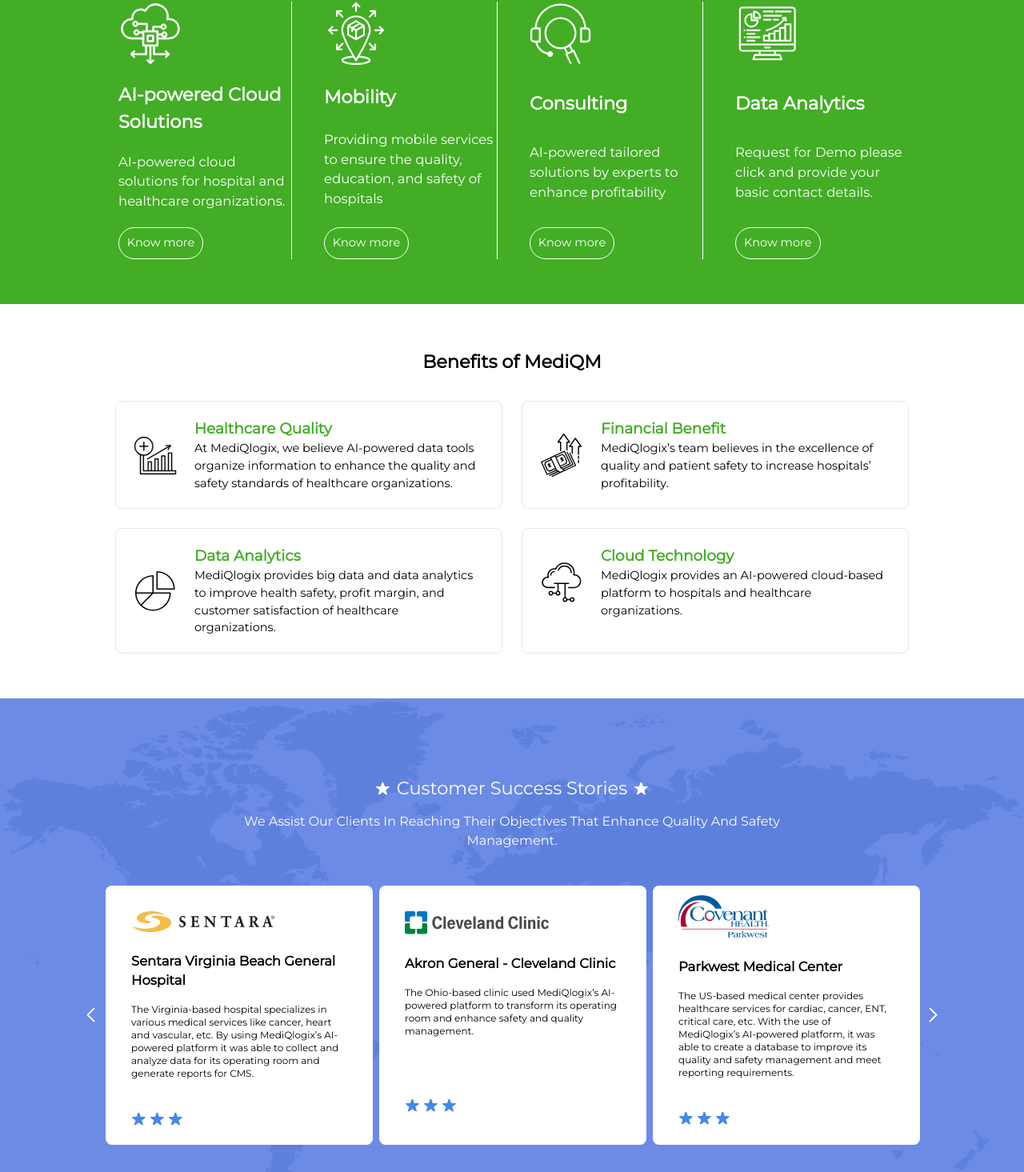
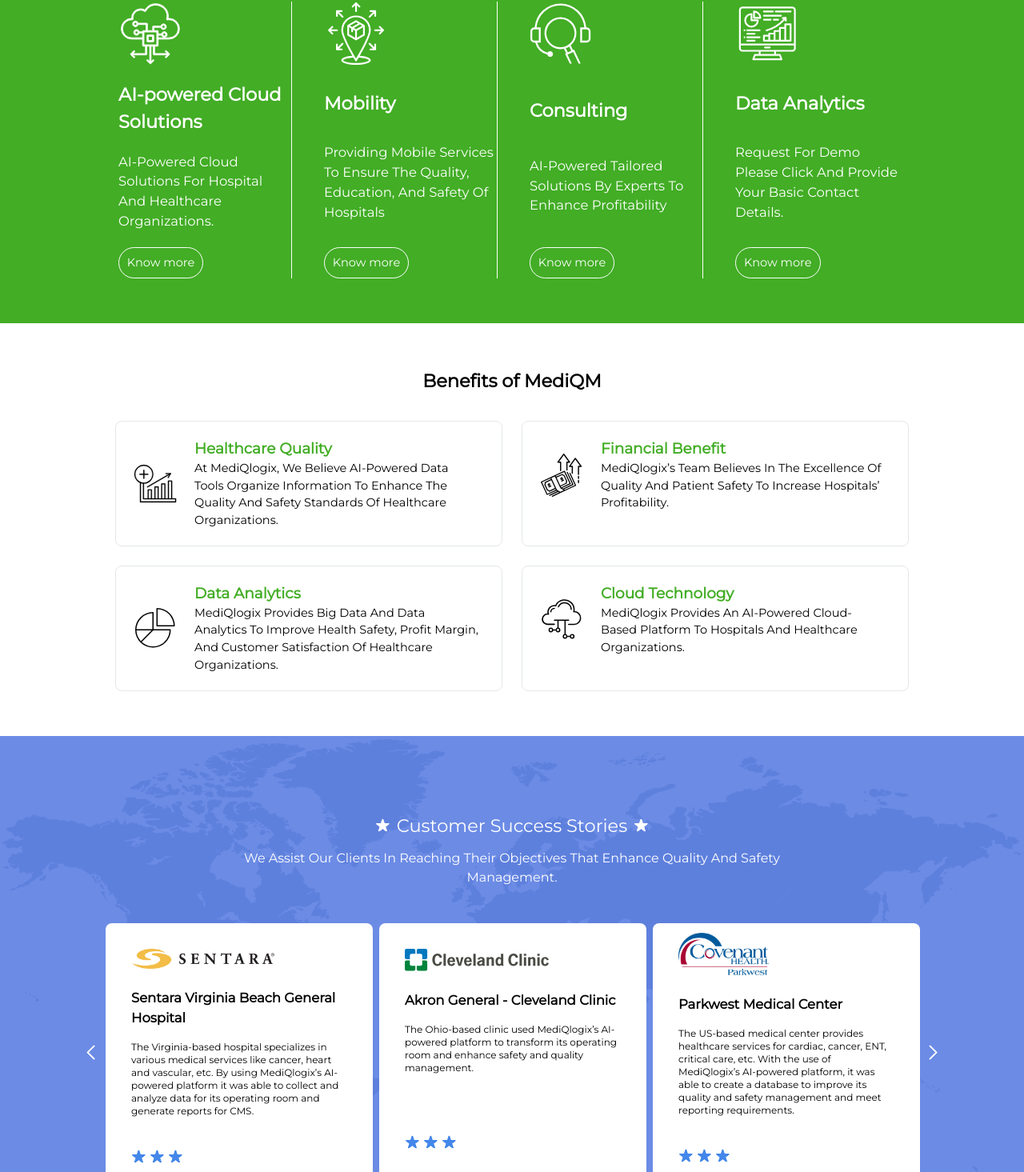
Before and after one commit to MurtazaKp/MediqLogix, a Next.js app: page / in a window 1280 px wide. Shown: the part 1042-2507 px from the top of the page at 80% size. Built offline with nearby package versions, Linux system fonts and the light colour scheme.

Commit message:
integrated ga and fix font style

```diff
--- a/package.json
+++ b/package.json
@@ -9,6 +9,7 @@
     "lint": "next lint"
   },
   "dependencies": {
+    "@next/third-parties": "^14.1.4",
     "@types/react-slick": "^0.23.13",
     "next": "14.1.3",
     "react": "^18",
--- a/src/app/components/caseStudy/caseStudy.tsx
+++ b/src/app/components/caseStudy/caseStudy.tsx
@@ -121,7 +121,7 @@
                     src={partner.logoSrc}
                   />
                   <span>
-                    <p className="mb-4 font-bold  text-[16.5px]">
+                    <p className="mb-4 font-bold capitalize  text-[16.5px]">
                       {partner.companyName}
                     </p>
                     <p className="text-xs">{partner.description}</p>
--- a/src/app/components/features/feature.tsx
+++ b/src/app/components/features/feature.tsx
@@ -82,7 +82,7 @@
                   <h2 className=" text-[18.5px] text-primary-green font-semibold">
                     {feature.heading}
                   </h2>
-                  <p className="text-[14.5px] leading-normal pe-2">
+                  <p className="text-[14.5px] capitalize leading-normal pe-2">
                     {feature.description}
                   </p>
                 </div>
--- a/src/app/components/productGrid/productGrid.tsx
+++ b/src/app/components/productGrid/productGrid.tsx
@@ -81,7 +81,7 @@
               <h2 className=" text-tertiary-heading font-bold">
                 {product.label}
               </h2>
-              <p className="text-[16.5px] text-center lg:text-start">
+              <p className="text-[16.5px] capitalize text-center lg:text-start">
                 {product.paragrapgh}
               </p>
               <Link
--- a/src/app/layout.tsx
+++ b/src/app/layout.tsx
@@ -4,7 +4,9 @@
 import Header from "./components/header/header";
 import Footer from "./components/footer/footer";
 import { GoogleAnalyticsTracking } from "./components/googleAnalytics.tsx/googleAnalytics";
+
 import { Suspense } from "react";
+import { GoogleAnalytics } from "@next/third-parties/google";
 
 const inter = Inter({ subsets: ["latin"] });
 
@@ -21,7 +23,7 @@
   return (
     <html lang="en">
       <body className={inter.className}>
-        <GoogleAnalyticsTracking />
+        <GoogleAnalytics gaId="G-1QQFW51GEL" />
         <Header />
         <Suspense>{children}</Suspense>
         <Footer />
```
Also changed, not shown: 1 other file (tests, documents, lock files or other folders).
